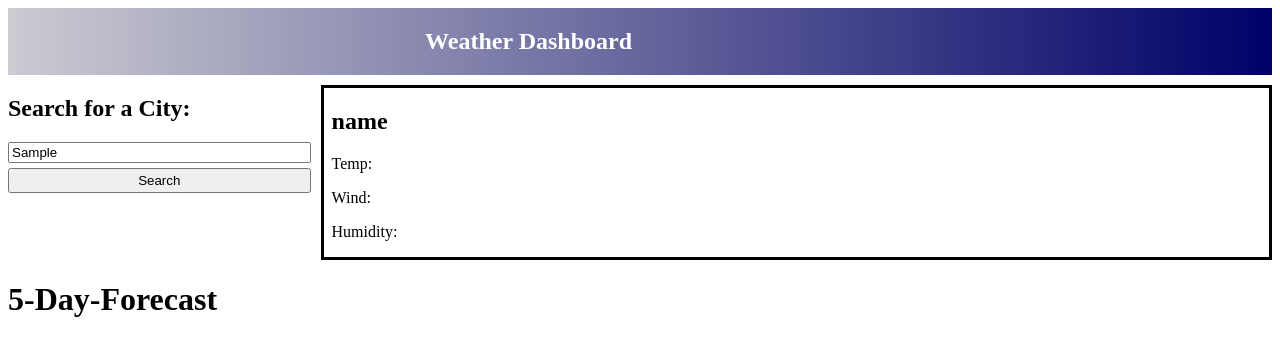
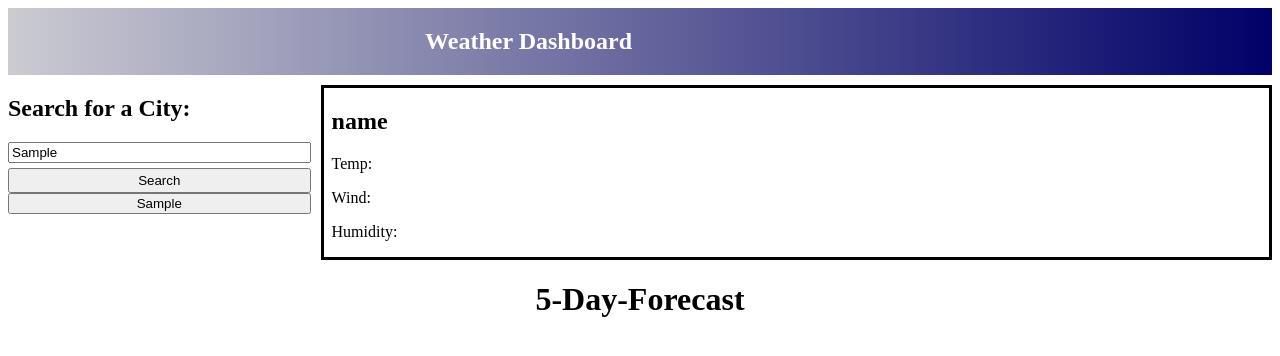
Before and after one commit to muddabirm/weather-dashboard, a plain HTML site: page index.html in a window 1280 px wide. Both pictures are taken after typing "Sample" into the empty fields and a click on the button "Search". Drawn offline with Linux system fonts and the light colour scheme; no server answers.

Commit message:
fixed css

```diff
--- a/index.html
+++ b/index.html
@@ -16,6 +16,7 @@
         <h1>Search for a City:</h1>
         <input id="search" type="text">
         <button id="button">Search</button>
+        <button id="saved"></button>
     </div>
     <div class="main">
         <main class="main-card">
--- a/index.js
+++ b/index.js
@@ -3,10 +3,11 @@ let name_ = document.querySelector("#citySearch")
 let temp_ = document.querySelector("#tempSearch")
 let wind_ = document.querySelector("#windSearch")
 let humidity_ = document.querySelector("#humiditySearch")
+let saved = document.querySelector("#saved")
 
 btn.addEventListener("click", function(){
   const searchResult = document.querySelector("#search").value
-
+  //trying to impliment the local storage
   const url = "https://api.openweathermap.org/data/2.5/forecast?units=imperial&q="+ searchResult +",US&appid=d296f93db7d79c41ef8a6d563f1b4432"
   fetch(url)
   .then(function(response){
@@ -15,14 +16,14 @@ btn.addEventListener("click", function(){
   .then(function(data){
     console.log(data)
     name_.innerHTML = data.city.name
-    //wind_.innerHTML = data.main.humidity
-    //humidity_.innerHTML= data.main.humidity
+    wind_.innerHTML = "speed: " + data.list[0].wind.speed
+    humidity_.innerHTML= "humidity: " + data.list[0].main.humidity + " %"
     //figured out you had to use the array it was in to get the right properties...
-    temp_.innerHTML= data.list[0].main.temp
+    temp_.innerHTML= "temp: " + data.list[0].main.temp + " F"
 
   })
-  console.log(url)
-  console.log(searchResult)
+  localStorage.setItem("City", searchResult)
+   saved.innerHTML = localStorage.getItem("City")
 })
 
 
@@ -36,6 +37,3 @@ btn.addEventListener("click", function(){
    // fetch(url)
    // .then(response)
    // .then()
-  //  .catch
-//}
-//fetchResults();
--- a/style.css
+++ b/style.css
@@ -30,3 +30,9 @@
 section{
     display: flex;
 }
+.forecast{
+    display:flex;
+    justify-content: center;
+    flex-direction: row;
+
+}
```
